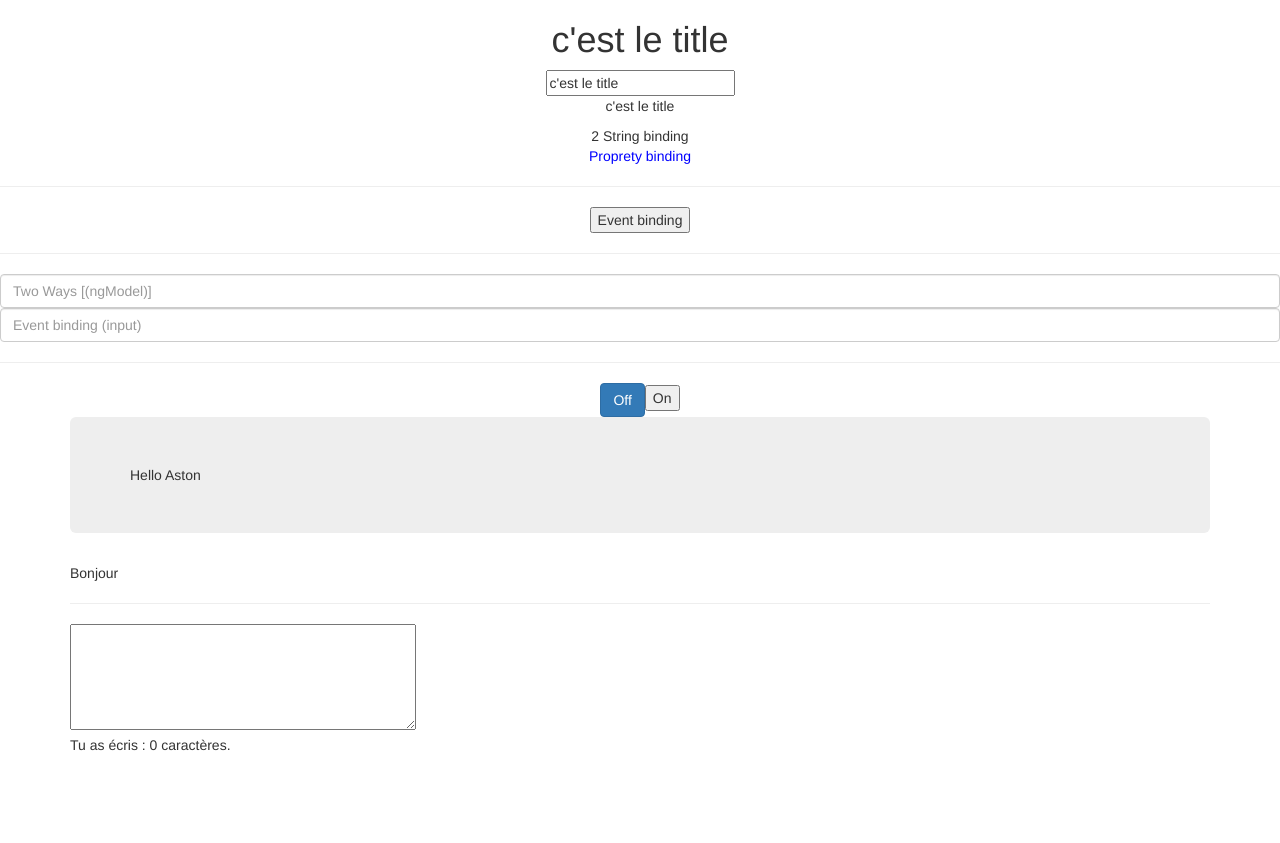
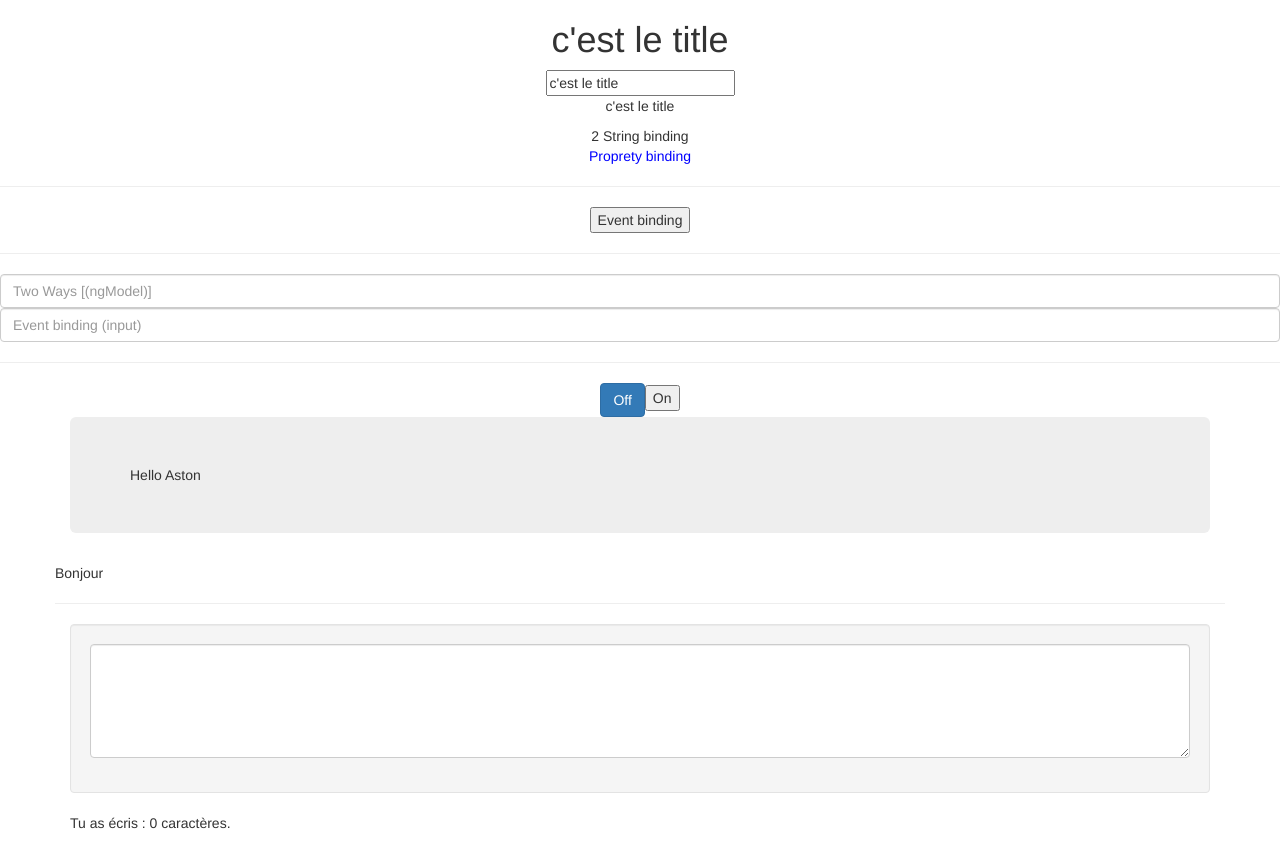
Before and after one commit to ObryanVerheyde/angular, an Angular app: page / in a window 1280 px wide. Before the commit the page ends 800 px from the top, so only its background shows below. Built offline with nearby package versions, Linux system fonts and the light colour scheme.

Commit message:
add form style for twitter component

```diff
--- a/src/app/twitter/twitter.component.html
+++ b/src/app/twitter/twitter.component.html
@@ -1,6 +1,13 @@
-<div>
+<div class="row">
   {{ monTextArea }}
+
   <hr>
-  <textarea name="twitter" id="twitter" cols="40" rows="5" [(ngModel)]='txt' [style.color]="(txt.length >= 140) ? 'red' : ''">{{ txt }}</textarea>
-  <p>Tu as écris : {{ txt.length }} caractères.</p>
+  <div class="container">
+    <div class="well">
+      <div class="form-group">
+          <textarea name="twitter" class="form-control" id="twitter" cols="40" rows="5" [(ngModel)]='txt' [style.color]="(txt.length >= 140) ? 'red' : ''">{{ txt }}</textarea>
+      </div>
+    </div>
+    <p>Tu as écris : {{ txt.length }} caractères.</p>
+  </div>
 </div>
```
